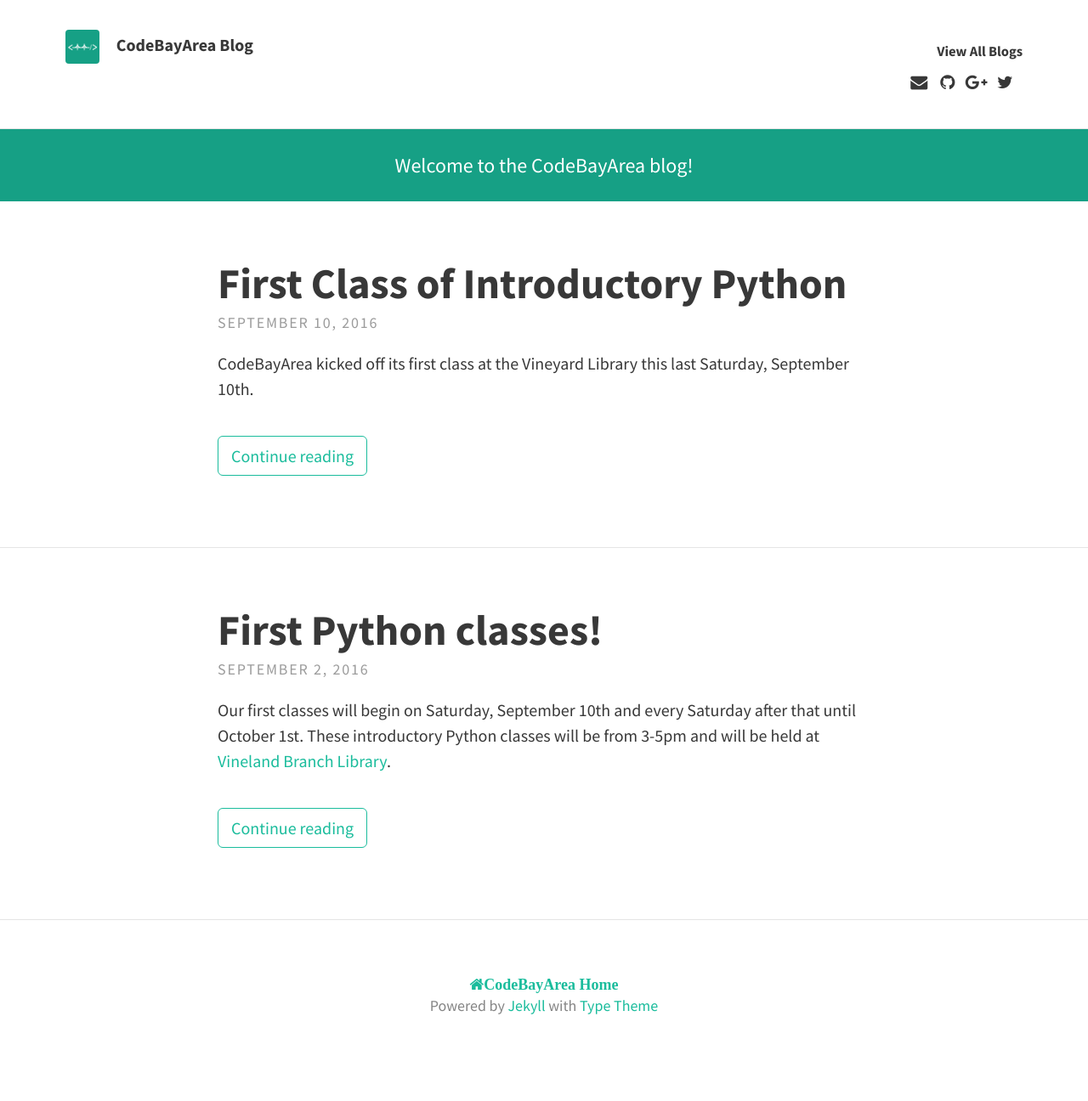
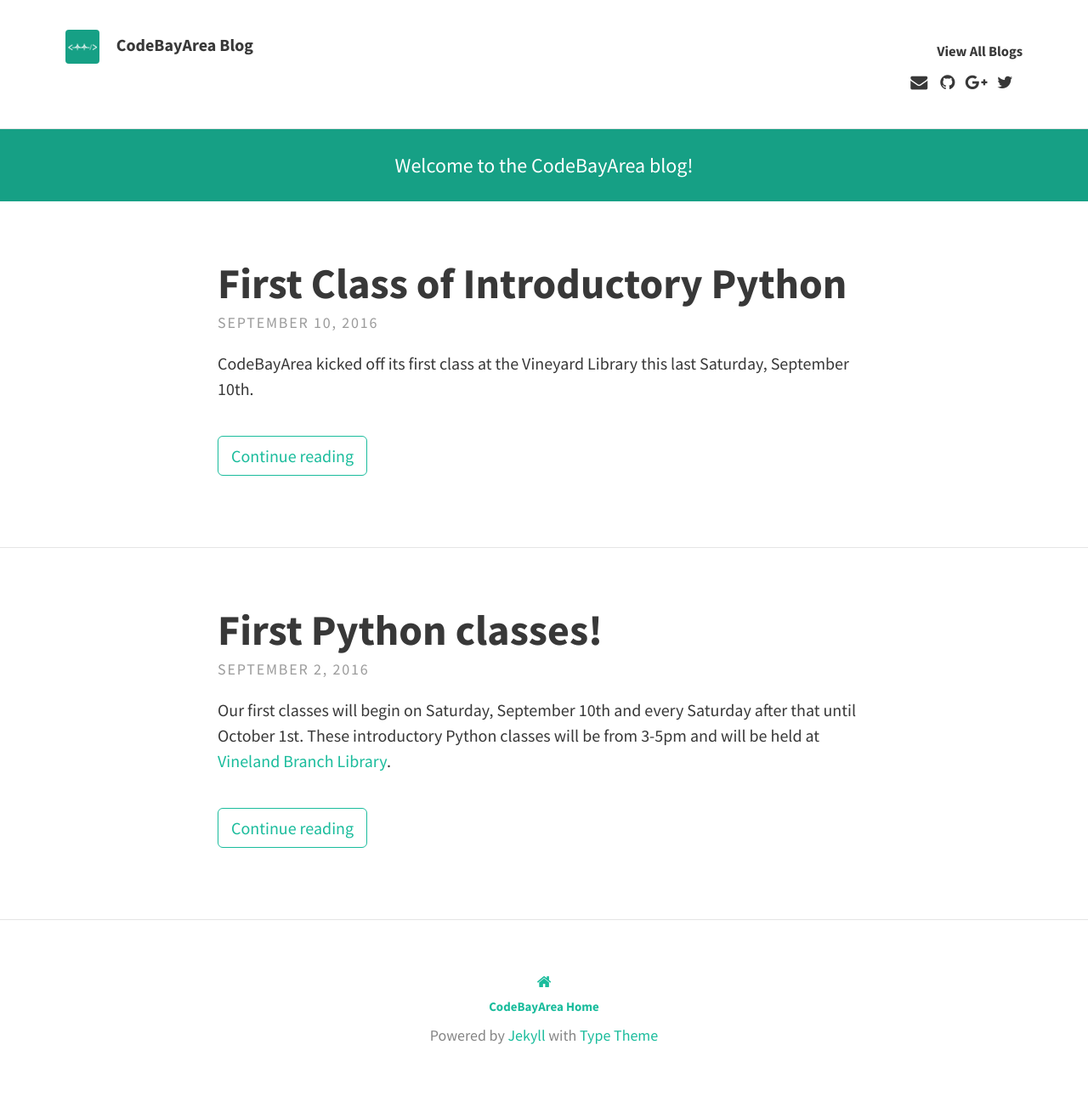
Before and after one commit to codebayarea/codebayarea.github.io, a Jekyll site: the page built from index.html, in a window 1280 px wide. Shown: the whole page at 85% size. Built offline with Jekyll 4.4.1, drawn with Linux system fonts in a browser that asks for light colours; nearby versions of some CDN libraries; the list of posts is cut into pages by our own code; before the commit the page ends 1261 px from its top, so only the background shows below that.

Commit message:
Update footer.html

```diff
--- a/_includes/footer.html
+++ b/_includes/footer.html
@@ -4,7 +4,7 @@
 
 {% if site.theme_settings.footer_text %}
 <footer class="site-footer">
-	<a href="http://codebayarea.com/"><i class="fa fa-home" aria-hidden="true"><b>CodeBayArea Home</b></i></a>
+	<a href="http://codebayarea.com/"><i class="fa fa-home" aria-hidden="true"><h5>CodeBayArea Home</h5></i></a>
 	<p class="text">{{ site.theme_settings.footer_text }}</p>
 </footer>
 {% endif %}
```
